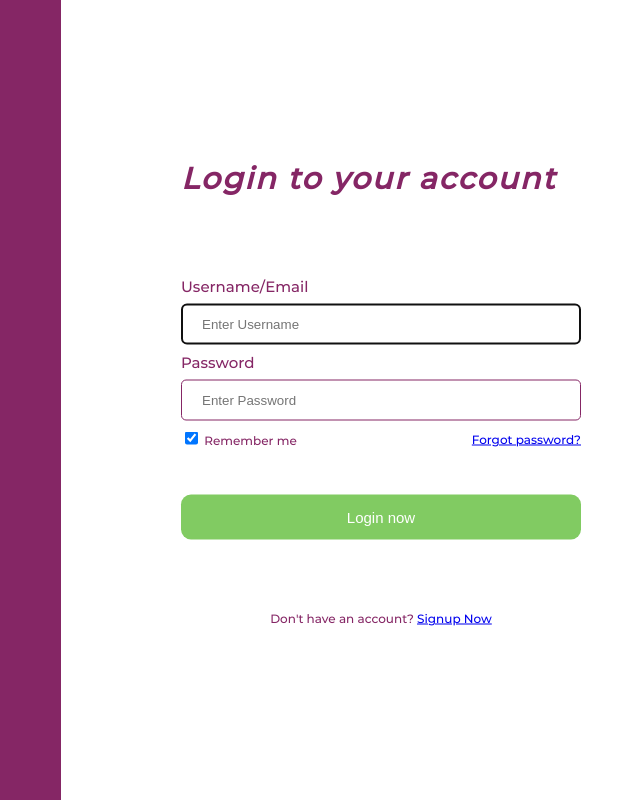
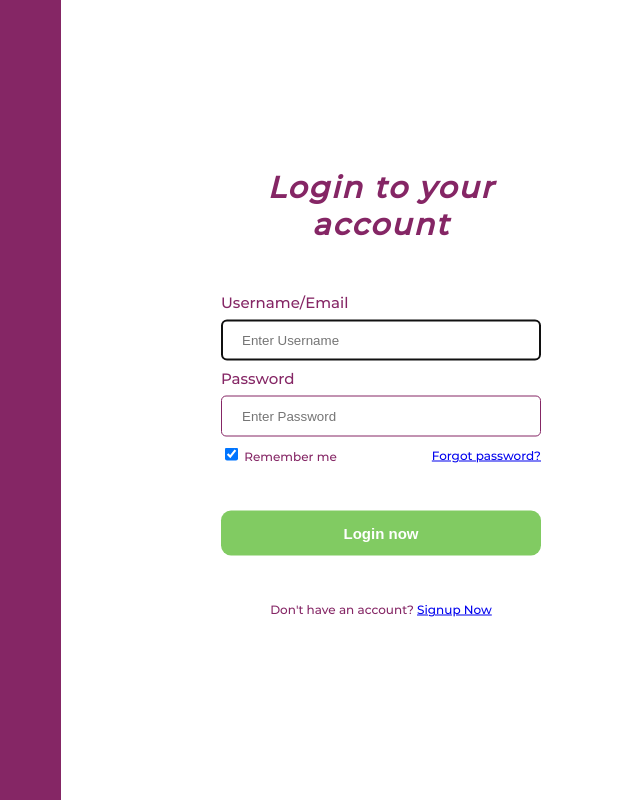
Before and after one commit to KiinanIshihara/Webtech-Dev, a plain HTML site: page index.html in a window 1280 px wide. Shown: the whole page, without its empty margins (579-1219 px from the left). Drawn offline with Linux system fonts and the light colour scheme.

Commit message:
Update CSS file 15/01/2022 21:22 EST
--> Changes were made for .loginBttn related to the change of the login button from an input element of button type to a button element so i can implement simple validation/authentication system and redirecting to another webpage when the button is acted upon.

```diff
--- a/css/masterStyle1.css
+++ b/css/masterStyle1.css
@@ -7,6 +7,7 @@
 body {
     background-color: "white";
     margin: 0;
+    min-width: 300px;
     width: 100vw;
     height: 100vh;
     color: #852665;
@@ -21,7 +22,6 @@ hr {
 
 input[type=text], input[type=password], input[type=email] {
   width: 100%;
-  width: 400px;
   padding: 12px 20px;
   margin: 8px 0;
   display: inline-block;
@@ -38,12 +38,15 @@ input[type=text], input[type=password], input[type=email] {
 }
 
 .loginHeader {
-  position: relative;
+  width:auto;
+  text-align: center;
   font-family: myFirstFont;
   font-size: 30px;
   letter-spacing: 2px;
-  padding-bottom: 30px;
   padding-top: 65px;
+  overflow: hidden;
+  max-height: 500px;
+  height: auto;
 }
 
 .noAccText {
@@ -55,12 +58,10 @@ input[type=text], input[type=password], input[type=email] {
   float: right;
 }
 
-.loginButton {
-  padding-bottom: 25px;
-}
 .loginBttn {
  background-color: #81CB62;
  color: white;
+ font-weight: bold;
  padding: 14px 20px;
  margin: 8px 0;
  border: none;
@@ -68,6 +69,10 @@ input[type=text], input[type=password], input[type=email] {
  width: 100%;
  border-radius: 10px;
  font-size: 15px;
+}
+
+.loginBttn:hover{
+  opacity: 0.8;
 }
 
 
@@ -86,12 +91,11 @@ input[type=text], input[type=password], input[type=email] {
   }
 }
 
-@media  {
+@media {
   .splitRight {
     background-color: "white";
     height: 100%;
     width: 50%;
-    min-width: 50%;
     position: absolute;
     z-index: auto;
     overflow-x: hidden;
@@ -132,8 +136,8 @@ input[type=text], input[type=password], input[type=email] {
   background-size: contain;
   margin: 5px auto; /* 15% from the top and centered */
   border: 1px solid #852665;
-  border-radius: 10px;
-  width: 50%; /* Could be more or less, depending on screen size */
+  border-radius: 10px; /* Could be more or less, depending on screen size */
+  width: 50%;
 }
 
 .container{
@@ -141,6 +145,7 @@ input[type=text], input[type=password], input[type=email] {
 }
 
 .containerModalSignup {
+  position: relative;
   padding: 16px;
   text-align: center;
 }
```
